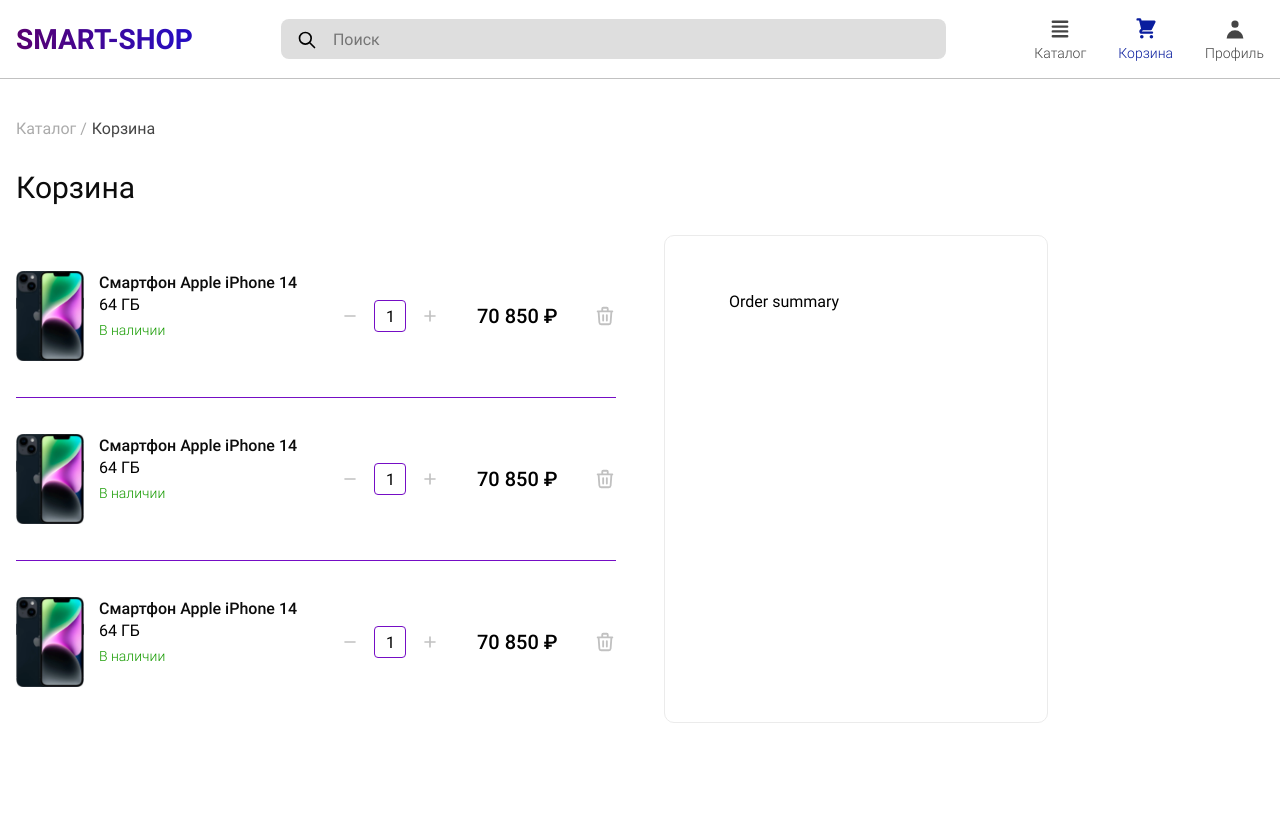
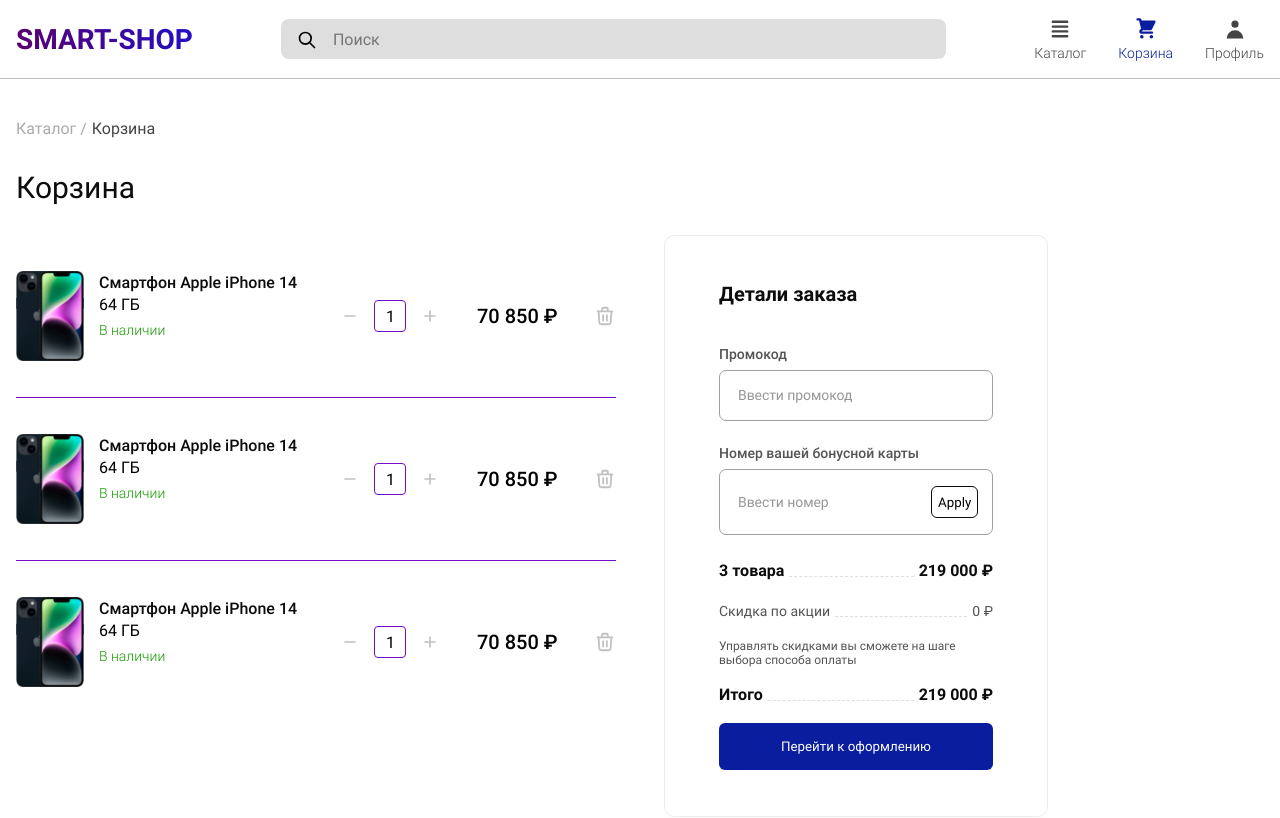
Before and after one commit to DanilDyubin/smartshop, a React (Create React App) app: page /cart in a window 1280 px wide. Shown: the top 818 px of the page. Built offline with nearby package versions, Linux system fonts and the light colour scheme.

Commit message:
Starting with rtk

```diff
--- a/package.json
+++ b/package.json
@@ -3,6 +3,7 @@
   "version": "0.1.0",
   "private": true,
   "dependencies": {
+    "@reduxjs/toolkit": "^2.0.1",
     "@testing-library/jest-dom": "^5.17.0",
     "@testing-library/react": "^13.4.0",
     "@testing-library/user-event": "^13.5.0",
@@ -11,6 +12,7 @@
     "react-dom": "^18.2.0",
     "react-icons": "^4.12.0",
     "react-paginate": "^8.2.0",
+    "react-redux": "^9.0.4",
     "react-router-dom": "^6.20.1",
     "react-scripts": "5.0.1",
     "sass": "^1.69.5",
--- a/src/app/App.js
+++ b/src/app/App.js
@@ -1,6 +1,7 @@
 import { useState } from 'react';
 import { BrowserRouter, Routes, Route } from 'react-router-dom';
 import Header from '../components/header/Header';
+import { createContext } from 'react';
 import Catalog from '../pages/Catalog';
 import Phone from '../pages/Phone';
 import Cart from '../pages/Cart';
@@ -9,12 +10,15 @@
 // import HeaderMobile from '../components/headerMobile/HeaderMobile';
 import './App.css';
 
+export const SearchContext = createContext();
+
 function App() {
-  const { searchValue, setSearchValue } = useState('');
+  const [searchValue, setSearchValue] = useState('');
 
   return (
     <BrowserRouter>
       <div className="App">
+        <SearchContext.Provider value={{ searchValue, setSearchValue }}>
           <Header />
           <main>
             <Routes>
@@ -26,6 +30,7 @@
           </main>
           <Footer />
           {/* <HeaderMobile /> */}
+        </SearchContext.Provider>
       </div>
     </BrowserRouter>
   );
--- a/src/components/UI/checkbox/Checkbox.js
+++ b/src/components/UI/checkbox/Checkbox.js
@@ -4,7 +4,7 @@
   return (
     <div className={styles.wrapper}>
       <label className={styles['custom-checkbox']}>
-        <input type="checkbox" value={id} onChange={handleChange} />
+        <input type="checkbox" value={id + 1} onChange={handleChange} />
         <span>{label}</span>
       </label>
     </div>
--- a/src/components/input/Input.js
+++ b/src/components/input/Input.js
@@ -1,13 +1,23 @@
+import { useContext } from 'react';
 import { HiOutlineSearch } from 'react-icons/hi';
+import { SearchContext } from '../../app/App';
+
 import styles from './Input.module.css';
 
-const Input = ({ searchValue }) => {
+const Input = () => {
+  const { searchValue, setSearchValue } = useContext(SearchContext);
   return (
     <form className={styles['search-form']}>
       <button className={styles.btn}>
         <HiOutlineSearch className={styles.icon} />
       </button>
-      <input value={searchValue} className={styles.input} type="search" placeholder="Поиск" />
+      <input
+        value={searchValue}
+        onChange={(event) => setSearchValue(event.target.value)}
+        className={styles.input}
+        type="search"
+        placeholder="Поиск"
+      />
     </form>
   );
 };
--- /dev/null
+++ b/src/components/pagination/Pagination.js
@@ -0,0 +1,29 @@
+import React, { useEffect, useState } from 'react';
+import ReactPaginate from 'react-paginate';
+import { HiOutlineChevronRight, HiOutlineChevronLeft } from 'react-icons/hi';
+
+import styles from './Pagination.module.scss';
+
+const Pagination = ({ currentPage, onChangePage }) => {
+  return (
+    <>
+      <ReactPaginate
+        className={styles.pagination}
+        nextClassName={styles.next}
+        previousClassName={styles.previous}
+        activeClassName={styles.active}
+        breakLabel="..."
+        nextLabel={<HiOutlineChevronRight />}
+        onPageChange={(event) => onChangePage(event.selected + 1)} // по клику на страницы библиотека возвращает объект с ее индексом {event: 0}, делаем 0 + 1, чтобы первая стр была 1
+        pageRangeDisplayed={8}
+        pageCount={2}
+        forcePage={currentPage - 1}
+        previousLabel={<HiOutlineChevronLeft />}
+        renderOnZeroPageCount={null}
+        pageClassName={styles.page}
+      />
+    </>
+  );
+};
+
+export default Pagination;
--- /dev/null
+++ b/src/components/pagination/Pagination.module.scss
@@ -0,0 +1,69 @@
+.pagination {
+  display: inline-flex;
+  align-items: center;
+
+  gap: 10px;
+  list-style: none;
+  li {
+    a {
+      display: flex;
+      align-items: center;
+      cursor: pointer;
+    }
+  }
+}
+
+.page {
+  display: flex;
+  align-items: center;
+  justify-content: center;
+  height: 32px;
+  width: 32px;
+  background-color: #f6f6f6;
+  border-radius: 5px;
+
+  &:hover {
+    color: #fff;
+    background-color: #091d9e;
+  }
+}
+
+.next {
+  text-align: center;
+  font-size: 20px;
+  margin-left: 5px;
+}
+
+.previous {
+  text-align: center;
+  font-size: 20px;
+  margin-right: 5px;
+}
+
+.active {
+  color: #fff;
+  background-color: #091d9e;
+}
+
+// li {
+//   display: inline-block;
+
+//   a {
+//     display: inline-block;
+//     color: #fe5f1e;
+
+//     text-align: center;
+//     width: 45px;
+//     height: 45px;
+//     line-height: 42px;
+//     border: 1px solid #fe5f1e;
+//     border-radius: 30px;
+//     margin-right: 10px;
+//     cursor: pointer;
+
+//     &:hover {
+//       background-color: #fe5f1e;
+//       color: #fff;
+//     }
+//   }
+// }
--- a/src/pages/Cart.js
+++ b/src/pages/Cart.js
@@ -27,7 +27,45 @@
               </li>
             </ul>
           </div>
-          <div className="cart__right">Order summary</div>
+          <div className="cart__right">
+            <h2 className="cart__right-title">Детали заказа</h2>
+            <span className="cart__right-form--caption">Промокод</span>
+            <div className="cart__right-form">
+              <input
+                type="text"
+                className="cart__input cart__input-discount"
+                placeholder="Ввести промокод"
+              />
+            </div>
+            <span className="cart__right-form--caption">Номер вашей бонусной карты</span>
+            <div className="cart__right-form">
+              <input
+                type="text"
+                className="cart__input cart__input-bonus"
+                placeholder="Ввести номер"
+              />
+              <button className="cart__btn">Apply</button>
+            </div>
+            <div className="cart__right-wrapper">
+              <p className="cart__right-text">3 товара</p>
+              <div className="cart__right-dashed"></div>
+              <p className="cart__right-text">219 000 ₽</p>
+            </div>
+            <div className="cart__right-wrapper">
+              <p className="cart__right-text cart__right-text--gray">Скидка по акции</p>
+              <div className="cart__right-dashed"></div>
+              <p className="cart__right-text cart__right-text--gray">0 ₽</p>
+            </div>
+            <div className="cart__right-text cart__right-text--discount">
+              Управлять скидками вы сможете на шаге выбора способа оплаты
+            </div>
+            <div className="cart__right-wrapper">
+              <p className="cart__right-text">Итого</p>
+              <div className="cart__right-dashed"></div>
+              <p className="cart__right-text">219 000 ₽</p>
+            </div>
+            <button className="cart__right-btn--checkout">Перейти к оформлению</button>
+          </div>
         </div>
       </div>
     </section>
--- a/src/pages/cart.scss
+++ b/src/pages/cart.scss
@@ -20,20 +20,16 @@
   &__content {
     display: grid;
     grid-template-columns: repeat(12, 1fr);
+    grid-auto-rows: minmax(100px, auto);
     gap: 48px;
     margin-top: 30px;
   }
 
   &__left {
     grid-column: 6 span;
+    // grid-column-start: 2;
+    // grid-column-end: 7;
     // border: 1px solid black;
-  }
-
-  &__right {
-    grid-column: 4 span;
-    padding: 56px 64px;
-    border-radius: 10px;
-    border: 1px solid #ebebeb;
   }
 
   &__list {
@@ -45,6 +41,56 @@
       }
     }
   }
+
+  &__right {
+    grid-column: 4 span;
+    padding: 46px 54px;
+    border-radius: 10px;
+    border: 1px solid #ebebeb;
+    display: flex;
+    flex-direction: column;
+    align-self: stretch;
+    // height: 520px;
+
+    &-title {
+      font-size: 20px;
+      font-weight: 600;
+      color: var(--color-black);
+      margin-bottom: 40px;
+    }
+
+    &-wrapper {
+      display: flex;
+      align-items: center;
+      line-height: 24px;
+      margin-bottom: 16px;
+    }
+
+    &-text {
+      font-size: 16px;
+      font-weight: 600;
+      color: var(--color-black);
+
+      &--gray {
+        color: #545454;
+        font-size: 14px;
+        font-weight: 400;
+      }
+      &--discount {
+        color: #545454;
+        font-size: 12px;
+        font-weight: 400;
+        margin-bottom: 16px;
+      }
+    }
+
+    &-dashed {
+      border-bottom: 1px dashed #dfdee2;
+      flex-grow: 1;
+      margin: 0 5px;
+      padding-bottom: 10px;
+    }
+  }
 }
 
 .notactive {
@@ -54,3 +100,53 @@
     color: #454545;
   }
 }
+
+.cart__right-form {
+  display: flex;
+  padding: 16px;
+  border-radius: 7px;
+  border: 0.5px solid #9f9f9f;
+  background: var(--main-white, #fff);
+  margin-bottom: 24px;
+}
+
+.cart__right-form--caption {
+  display: block;
+  color: #545454;
+  font-size: 14px;
+  font-weight: 500;
+  margin-bottom: 8px;
+}
+
+.cart__input {
+  flex-grow: 1;
+  border: none;
+  outline: none;
+  &::placeholder {
+    color: #979797;
+    font-size: 14px;
+    font-weight: 400;
+    line-height: 24px;
+    letter-spacing: -0.07px;
+  }
+}
+
+.cart__btn {
+  width: 70px;
+  height: 32px;
+  display: flex;
+  justify-content: center;
+  align-items: center;
+  border-radius: 6px;
+  border: 1px solid var(--color-black);
+  background-color: transparent;
+  cursor: pointer;
+}
+
+.cart__right-btn--checkout {
+  padding: 16px 56px;
+  border-radius: 6px;
+  color: var(--color-white);
+  background-color: var(--color-main);
+  border: none;
+}
--- a/src/pages/catalog.scss
+++ b/src/pages/catalog.scss
@@ -45,18 +45,23 @@
   }
 
   &__carts {
+    grid-column: 9 span;
+  }
+
+  &__list {
     padding: 24px;
-    grid-column: 9 span;
+    display: grid;
+    grid-template-columns: repeat(4, 1fr);
+    grid-template-rows: repeat(2, 1fr);
+    gap: 16px;
+    list-style: none;
+    justify-items: center;
     border-top: 1px solid var(--color-purple);
     border-bottom: 1px solid var(--color-purple);
   }
 
-  &__list {
-    display: grid;
-    grid-template-columns: repeat(4, 1fr);
-    grid-template-rows: repeat(2, 1fr);
-    gap: 16px;
-    justify-items: center;
+  &__pagination {
+    margin-top: 40px;
   }
 }
 
--- /dev/null
+++ b/src/redux/store.js
@@ -0,0 +1,5 @@
+import { configureStore } from '@reduxjs/toolkit';
+
+export const store = configureStore({
+  reducer: {},
+});
```
Also changed, not shown: src/components/filters/Filters.js (+9 -8 lines), src/pages/Catalog.js (+19 -7 lines), 1 other file (tests, documents, lock files or other folders). Lines whose indentation alone changed are shown as unchanged.
